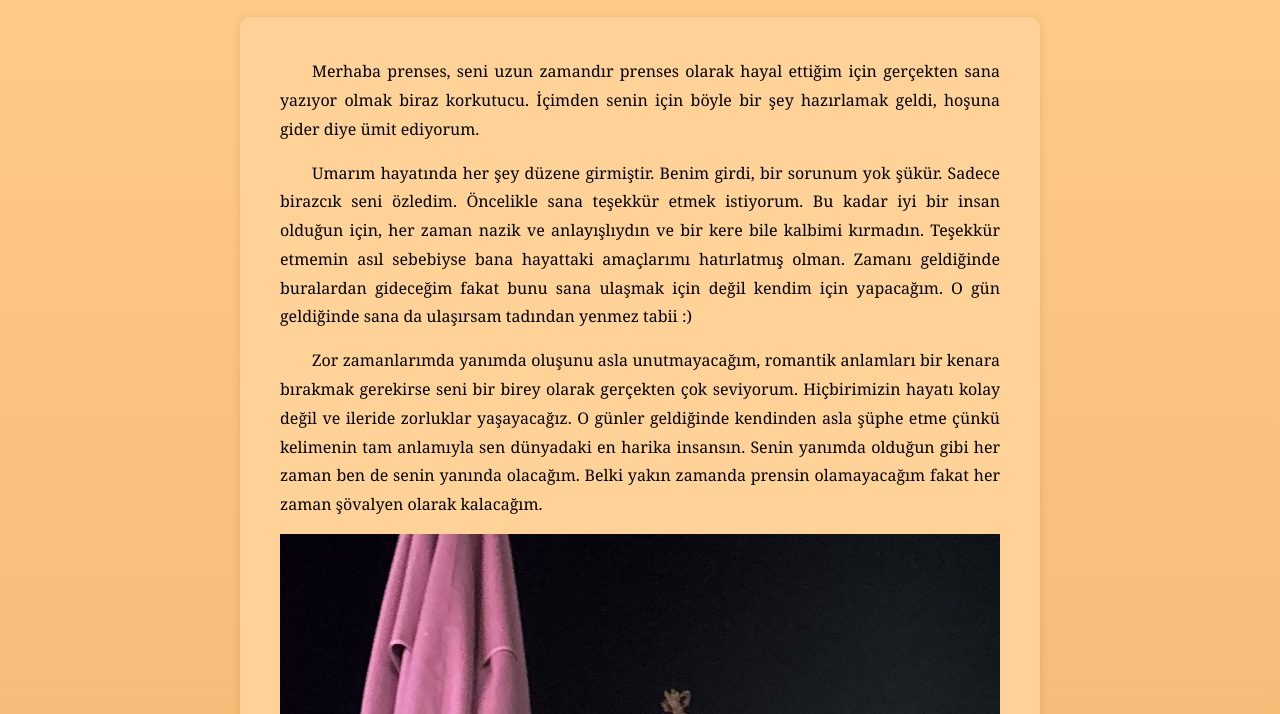
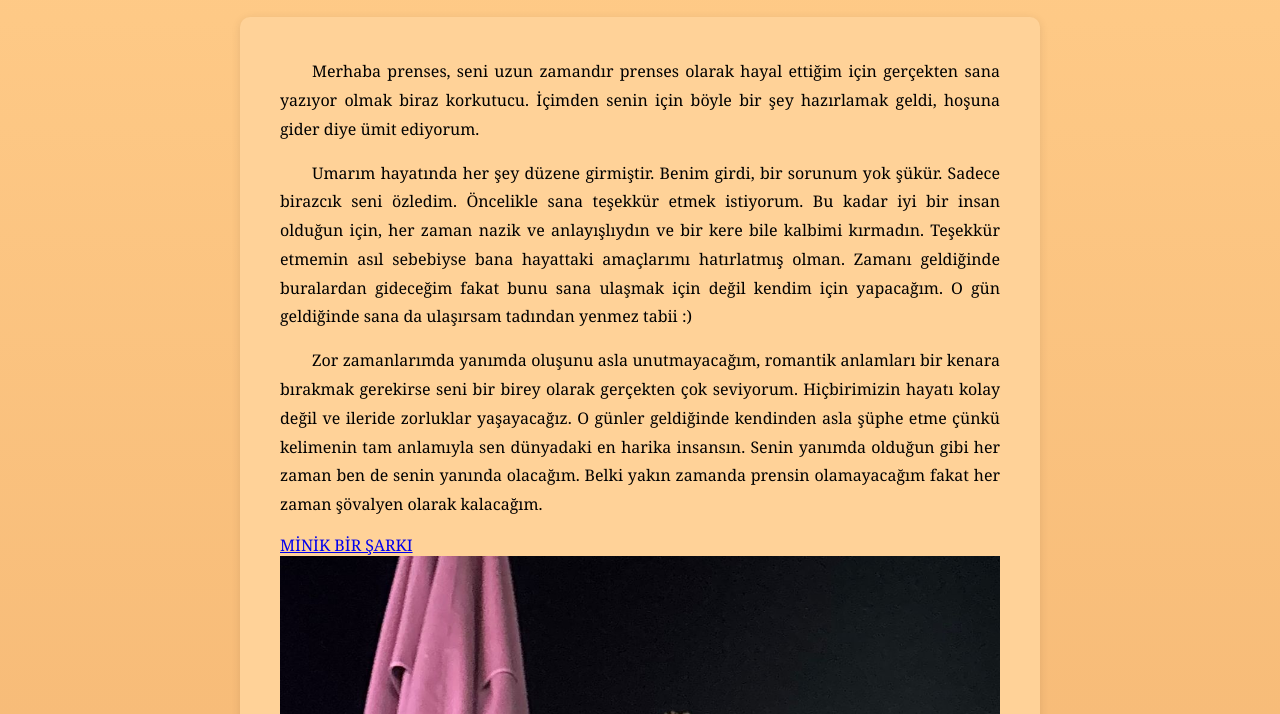
Before and after one commit to bariscom/hediye, a plain HTML site: page baskabirEvren.html in a window 1280 px wide. Shown: the part 86-800 px from the top of the page. Drawn offline with Linux system fonts and the light colour scheme.

Commit message:
Update baskabirEvren.html

```diff
--- a/baskabirEvren.html
+++ b/baskabirEvren.html
@@ -23,7 +23,7 @@
             Zor zamanlarımda yanımda oluşunu asla unutmayacağım, romantik anlamları bir kenara bırakmak gerekirse seni bir birey olarak gerçekten çok seviyorum. Hiçbirimizin hayatı kolay değil ve ileride zorluklar yaşayacağız. O günler geldiğinde kendinden asla şüphe etme çünkü kelimenin tam anlamıyla sen dünyadaki en harika insansın. Senin yanımda olduğun gibi her zaman ben de senin yanında olacağım. Belki yakın zamanda prensin olamayacağım fakat her zaman şövalyen olarak kalacağım.
         </p>
 
-        <!-- Buraya resim eklemek için -->
+        <a href="https://www.youtube.com/watch?v=U9kgFMeOxns" target="_blank">MİNİK BİR ŞARKI</a>
         <img src="pht.jpg" alt="Açıklama" style="max-width: 100%; height: auto;">
     </main>
 </body>
```
